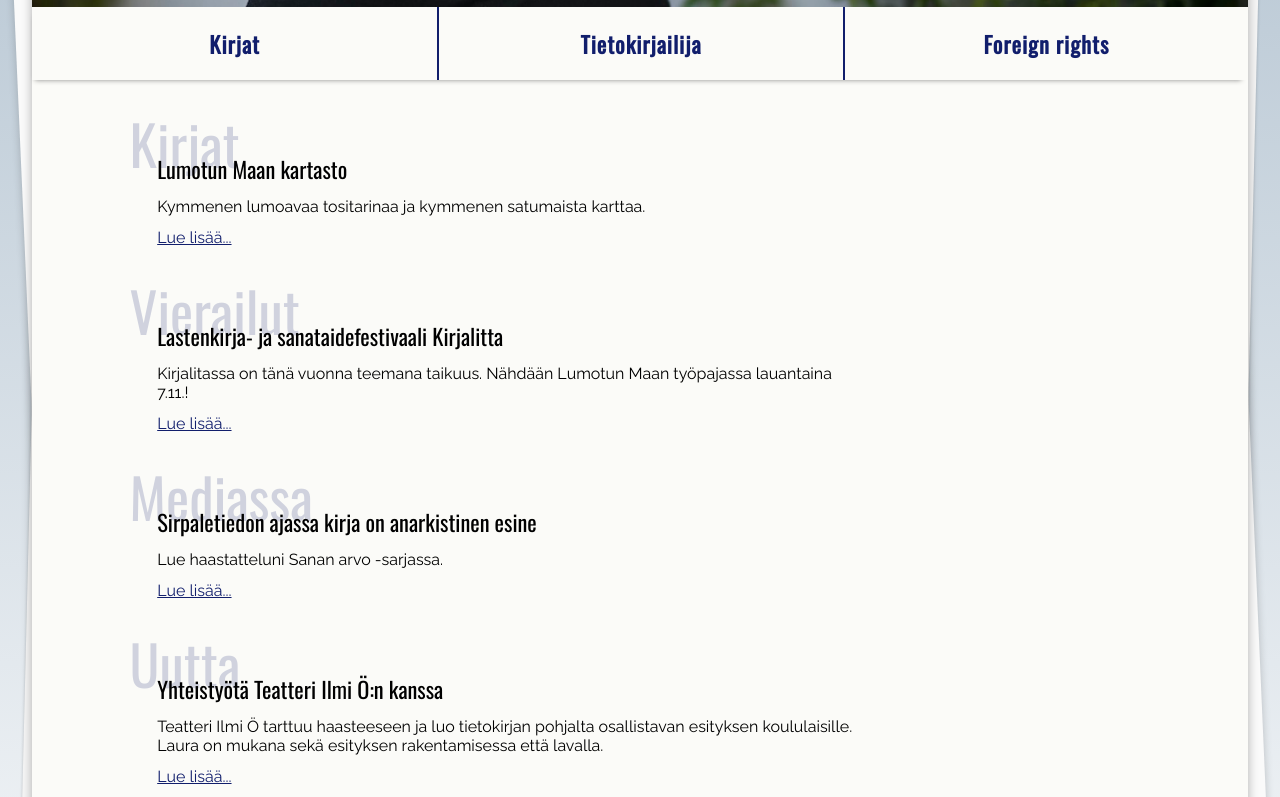
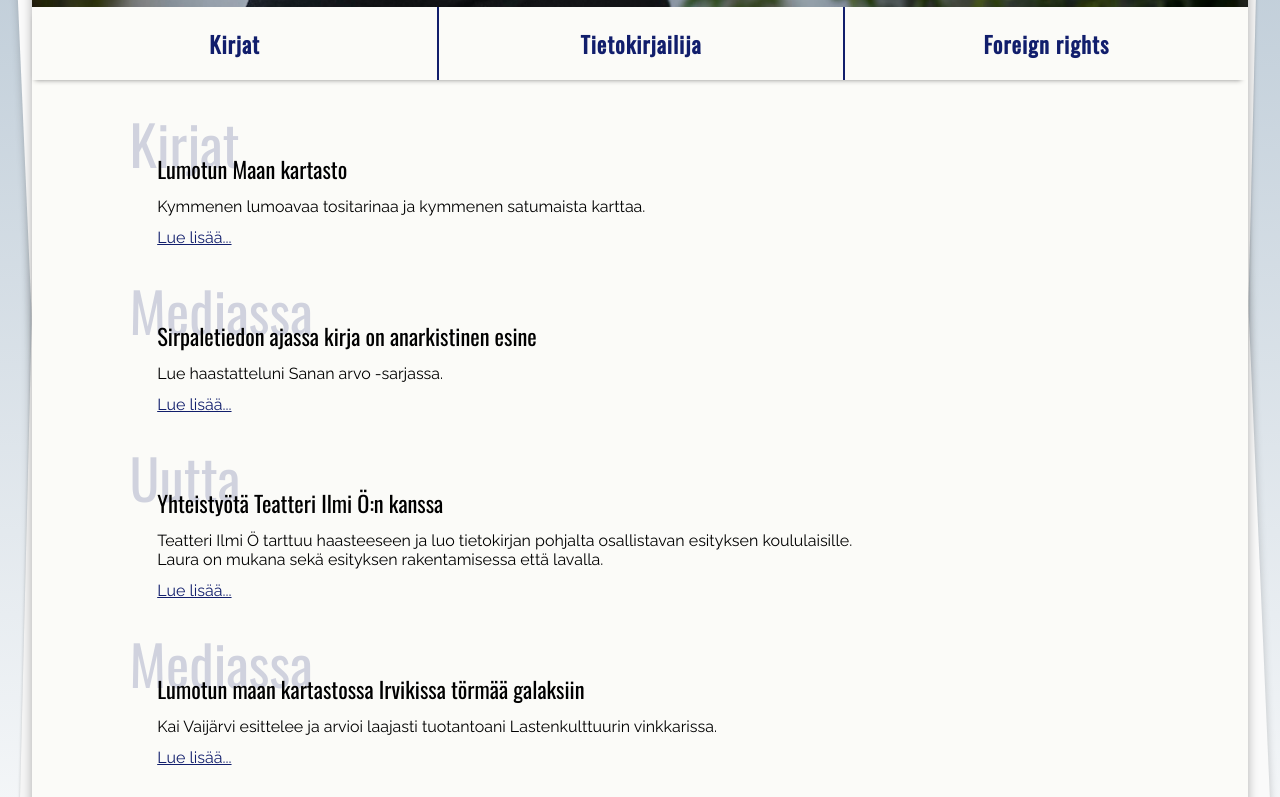
Before and after one commit to ramert/lauraertimo, a Vue app: page / in a window 1280 px wide. Shown: the part 580-1377 px from the top of the page. Built offline with nearby package versions, Linux system fonts and the light colour scheme.

Commit message:
Remove KirjaLitta, as it was cancelled

```diff
--- a/src/books/LumotunMaanKartasto.vue
+++ b/src/books/LumotunMaanKartasto.vue
@@ -28,12 +28,6 @@
     import Cover from '@/assets/lumotunmaankartasto/lumotun-maan-kartasto.jpg'
 
     const news = [
-        {
-            category: 'Vierailut',
-            title:"Lastenkirja- ja sanataidefestivaali Kirjalitta",
-            text: "Kirjalitassa on tänä vuonna teemana taikuus. Nähdään Lumotun Maan työpajassa lauantaina 7.11.!",
-            link: "https://kirjalitta.fi/kirjalitta-2020-taikavoimaa-tarinoista/"
-        },
         {
             category: 'Mediassa',
             title:"Kunniamaininta Lumotun Maan kartaston kuvituksesta",
--- a/src/views/Home.vue
+++ b/src/views/Home.vue
@@ -33,12 +33,6 @@ const news = [
         title: "Lumotun Maan kartasto",
         text: "Kymmenen lumoavaa tositarinaa ja kymmenen satumaista karttaa.",
         link: "/lumotunMaanKartasto"
-    },
-    {
-        category: 'Vierailut',
-        title: "Lastenkirja- ja sanataidefestivaali Kirjalitta",
-        text: "Kirjalitassa on tänä vuonna teemana taikuus. Nähdään Lumotun Maan työpajassa lauantaina 7.11.!",
-        link: "https://kirjalitta.fi/kirjalitta-2020-taikavoimaa-tarinoista/"
     },
     {
         category: 'Mediassa',
```
